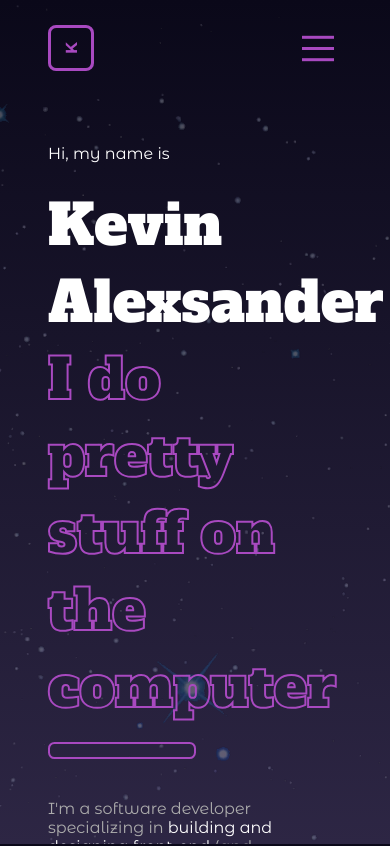
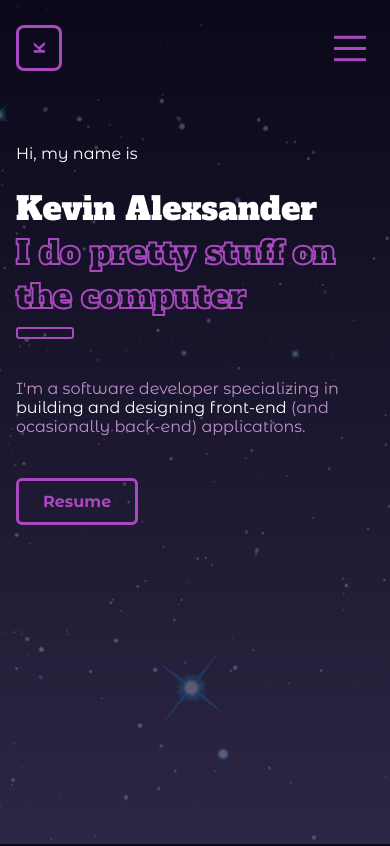
Before and after one commit to AlexsanderKevin/portfolio, a React (Create React App) app: page / in a window 390 px wide. Shown: the top 846 px of the page. Built offline with nearby package versions, Linux system fonts and the light colour scheme.

Commit message:
intro section is responsive

```diff
--- a/src/components/IntroSection/IntroSection.js
+++ b/src/components/IntroSection/IntroSection.js
@@ -14,7 +14,7 @@ const IntroSection = () => {
       `}
     >
       <p><strong>Hi, my name is</strong></p>
-      <h1 className='title-main title'>Kevin Alexsander</h1>
+      <h1 className='title'>Kevin Alexsander</h1>
       <h2 className='title-secondary title breathing'>I do pretty stuff on the computer</h2>
       <p className={` ${styles.mainParagraph} `}>I'm a software developer specializing in <strong>building and designing front-end</strong> (and ocasionally back-end) applications.</p>
       <a
--- a/src/components/IntroSection/IntroSection.module.css
+++ b/src/components/IntroSection/IntroSection.module.css
@@ -35,7 +35,7 @@
   animation-delay: .8s;
 }
 
-.introSection p:not(:first-of-type) {
+.mainParagraph {
   margin-bottom: 3.5rem;
   max-width: 30rem;
   opacity: 0;
@@ -55,11 +55,21 @@
 }
 
 @keyframes fill-bg {
-  to { width: 9rem; }
+  to { width: 15%; }
 }
 
 @media (max-width: 40rem) {
   .introSection {
     margin-top: 4rem;
   }
+
+  .introSection h1 {
+    font-size: 2rem;
+  }
+
+  .introSection h2::after {
+    height: .5rem;
+    border-radius: .2rem;
+    margin-top: .5rem;
+  }
 }
--- a/src/components/Nav/Nav.module.css
+++ b/src/components/Nav/Nav.module.css
@@ -46,11 +46,11 @@
         position: absolute;
         width: 12rem;
         top: 0;
+        height: 100vh;
         right: -21rem;
         align-items: flex-start;
         background-color: var(--color-bg-1-glass);
         backdrop-filter: blur(15px);
-        height: calc(100vh + 4rem);
         padding: 5rem 3rem;
         transition: .3s;
     }
--- a/src/styles/global.css
+++ b/src/styles/global.css
@@ -7,7 +7,7 @@ body {
     --type-main: 'Montserrat Alternates', sans-serif;
     --type-title: 'Alfa Slab One', cursive;
     --color-main: #fff;
-    --color-secondary: #acacac;
+    --color-secondary: #be91ce;
     --color-bg-1: #0A0819;
     --color-bg-1-glass: #0a0819e1;
     --color-bg-2: #2D2644;
@@ -99,3 +99,14 @@ strong {
     color: transparent;
     -webkit-text-stroke: 2px var(--color-emphasys);
 }
+
+@media (max-width: 40rem) {
+    .container {
+        padding-right: 1rem;
+        padding-left: 1rem;
+    }
+
+    .title {
+        font-size: 2rem;
+    }
+}
```
